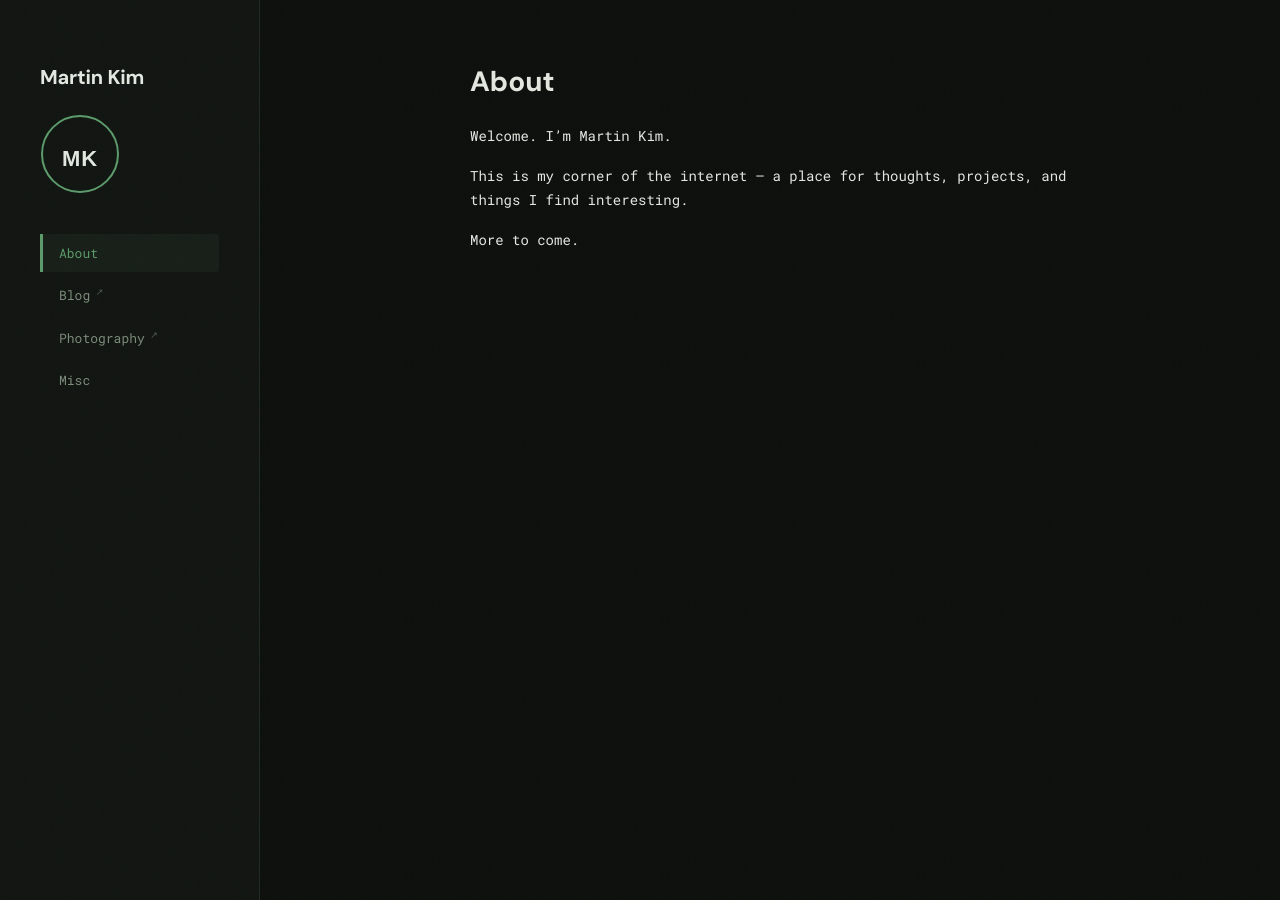
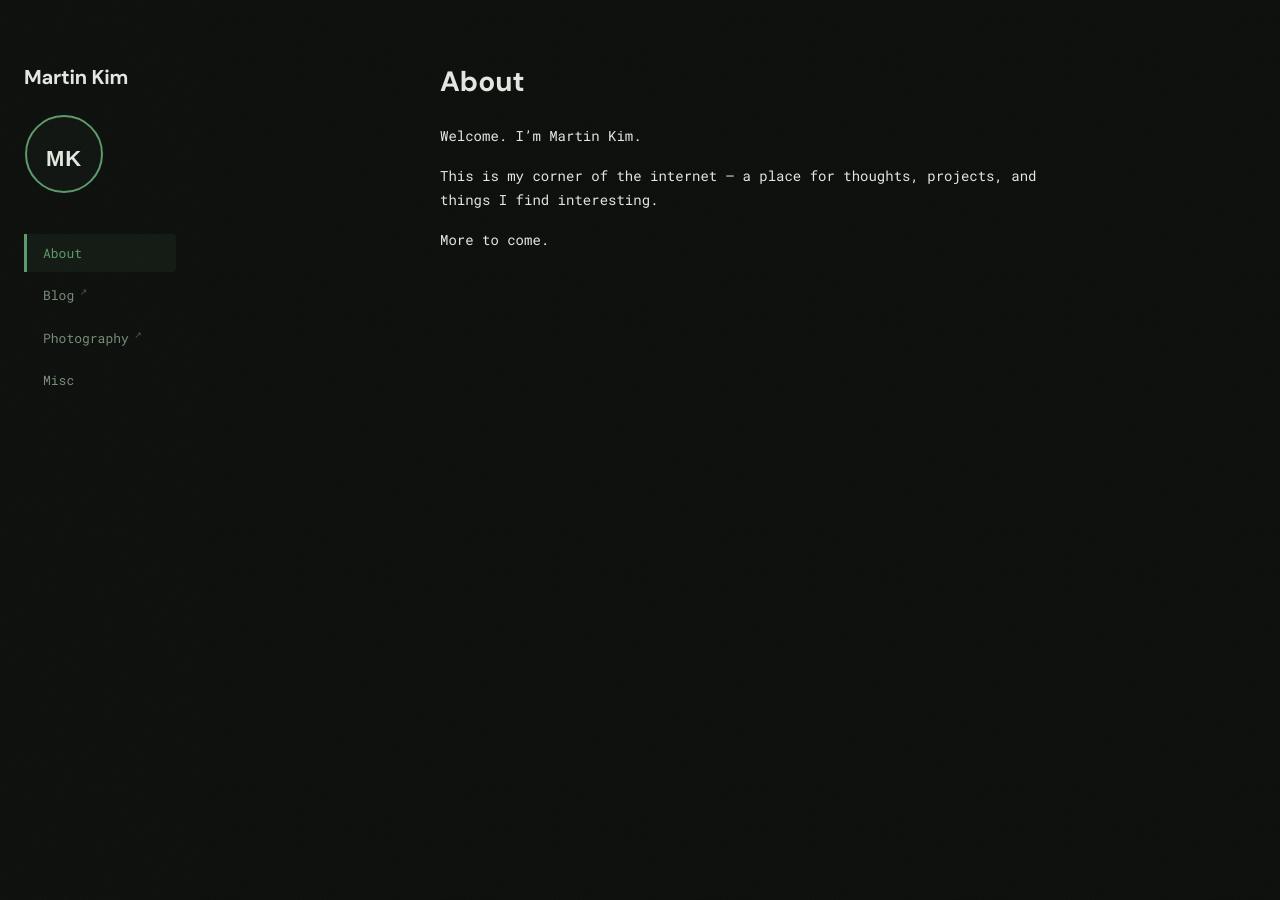
Before and after one commit to martinkim0/martinkim0.github.io, a Jekyll site: the page built from index.md, in a window 1280 px wide. Built offline with Jekyll 4.4.1, drawn with Linux system fonts in a browser that asks for light colours.

Commit message:
Make sidebar background seamless and reduce sidebar width
Remove distinct sidebar background color and border so it shares the
same bg as the content area. Narrow sidebar from 260px to 200px to
bring nav closer to content.

Co-Authored-By: Claude Opus 4.6 <noreply@anthropic.com>

```diff
--- a/_sass/_sidebar.scss
+++ b/_sass/_sidebar.scss
@@ -4,13 +4,13 @@
   left: 0;
   width: var(--sidebar-width);
   height: 100vh;
-  background-color: var(--bg-sidebar);
-  border-right: 1px solid var(--border);
+  background-color: var(--bg-primary);
+  border-right: none;
   z-index: 100;
   overflow-y: auto;
 
   &__inner {
-    padding: var(--space-2xl) var(--space-xl);
+    padding: var(--space-2xl) var(--space-lg);
     display: flex;
     flex-direction: column;
     min-height: 100%;
--- a/_sass/_variables.scss
+++ b/_sass/_variables.scss
@@ -15,7 +15,7 @@
   --font-mono: 'Roboto Mono', monospace;
 
   // Spacing
-  --sidebar-width: 260px;
+  --sidebar-width: 200px;
   --content-max-width: 680px;
   --space-xs: 0.25rem;
   --space-sm: 0.5rem;
```
